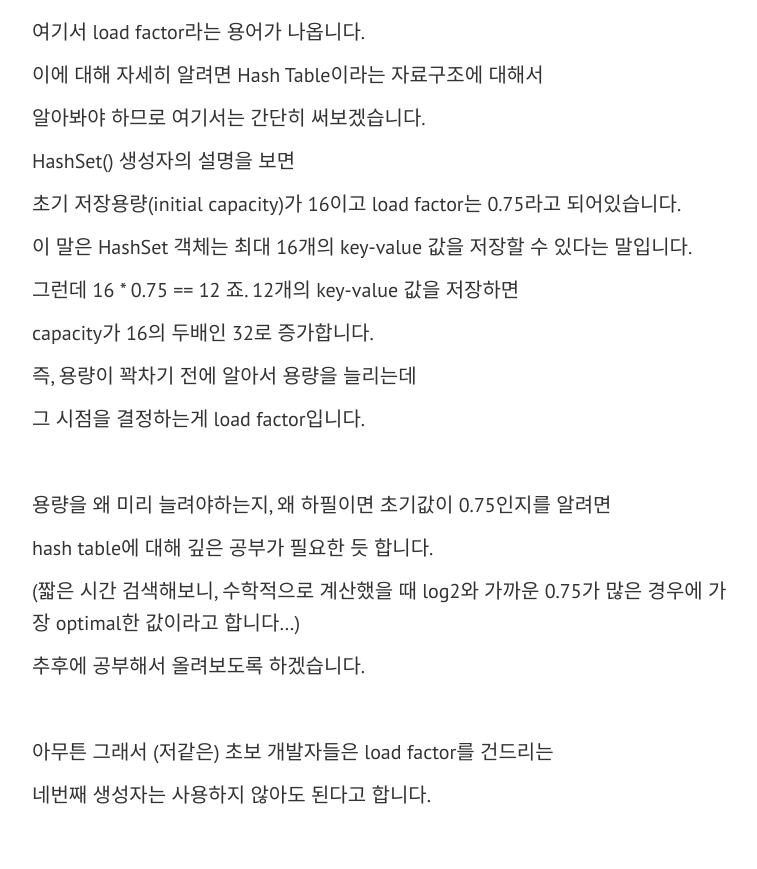
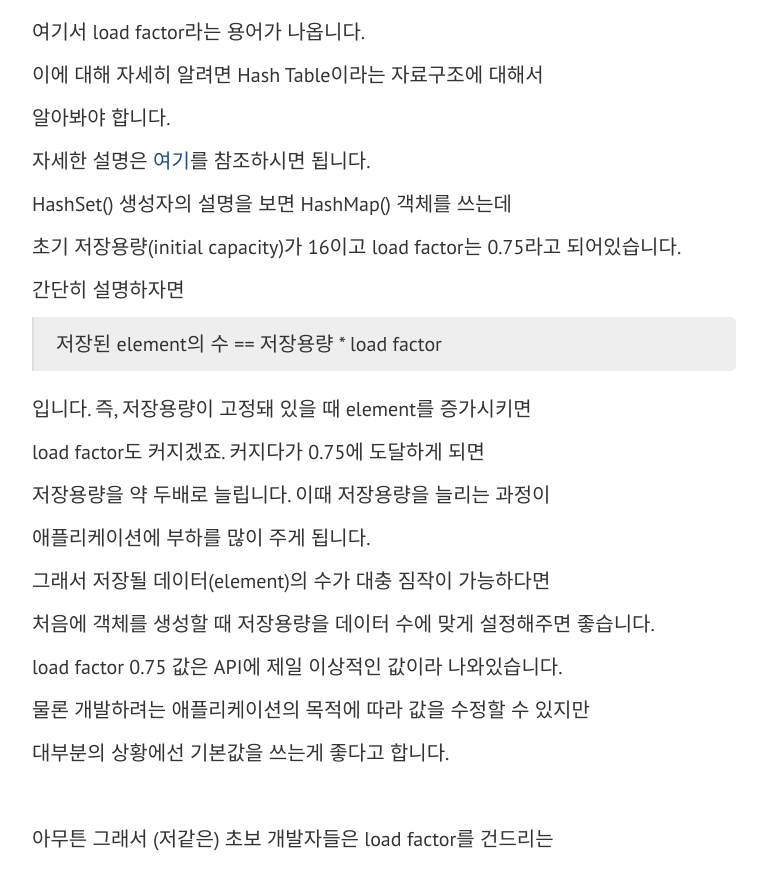
Before and after one commit to Onsil-TheGreenHouse/Onsil-TheGreenHouse.github.io, a Jekyll site: the page built from _posts/programming/java/2018-02-21-java_tutorial_1-23.md, in a window 1280 px wide and 1400 px high, scrolled down 4075 px. Shown: the part 155-1024 px from the top of the window, without its empty margins (256-1013 px from the left). Built offline with Jekyll 4.4.1, drawn with Linux system fonts in a browser that asks for light colours; nearby versions of some CDN libraries; comment, search, counter and statistics services are not loaded.

Commit message:
alter java post

```diff
--- a/_posts/programming/java/2018-02-21-java_tutorial_1-23.md
+++ b/_posts/programming/java/2018-02-21-java_tutorial_1-23.md
@@ -105,31 +105,35 @@ Set은 순서가 필요없고, 중복을 허용하지 않으므로
 
 이에 대해 자세히 알려면 Hash Table이라는 자료구조에 대해서
 
-알아봐야 하므로 여기서는 간단히 써보겠습니다.
+알아봐야 합니다.
 
-HashSet() 생성자의 설명을 보면
+자세한 설명은 [여기](https://onsil-thegreenhouse.github.io/programming/java/2018/02/22/java_tutorial_HashMap_bucket/)를 참조하시면 됩니다.
+
+HashSet() 생성자의 설명을 보면 HashMap() 객체를 쓰는데
 
 초기 저장용량(initial capacity)가 16이고 load factor는 0.75라고 되어있습니다.
 
-이 말은 HashSet 객체는 최대 16개의 key-value 값을 저장할 수 있다는 말입니다.
+간단히 설명하자면
 
-그런데 16 * 0.75 == 12 죠. 12개의 key-value 값을 저장하면
+>저장된 element의 수 == 저장용량 * load factor
 
-capacity가 16의 두배인 32로 증가합니다.
+입니다. 즉, 저장용량이 고정돼 있을 때 element를 증가시키면
 
-즉, 용량이 꽉차기 전에 알아서 용량을 늘리는데
+load factor도 커지겠죠. 커지다가 0.75에 도달하게 되면
 
-그 시점을 결정하는게 load factor입니다.
+저장용량을 약 두배로 늘립니다. 이때 저장용량을 늘리는 과정이
 
-<br>
+애플리케이션에 부하를 많이 주게 됩니다.
 
-용량을 왜 미리 늘려야하는지, 왜 하필이면 초기값이 0.75인지를 알려면
+그래서 저장될 데이터(element)의 수가 대충 짐작이 가능하다면
 
-hash table에 대해 깊은 공부가 필요한 듯 합니다.
+처음에 객체를 생성할 때 저장용량을 데이터 수에 맞게 설정해주면 좋습니다.
 
-(짧은 시간 검색해보니, 수학적으로 계산했을 때 log2와 가까운 0.75가 많은 경우에 가장 optimal한 값이라고 합니다...)
+load factor 0.75 값은 API에 제일 이상적인 값이라 나와있습니다.
 
-추후에 공부해서 올려보도록 하겠습니다.
+물론 개발하려는 애플리케이션의 목적에 따라 값을 수정할 수 있지만
+
+대부분의 상황에선 기본값을 쓰는게 좋다고 합니다.
 
 <br>
 
```
